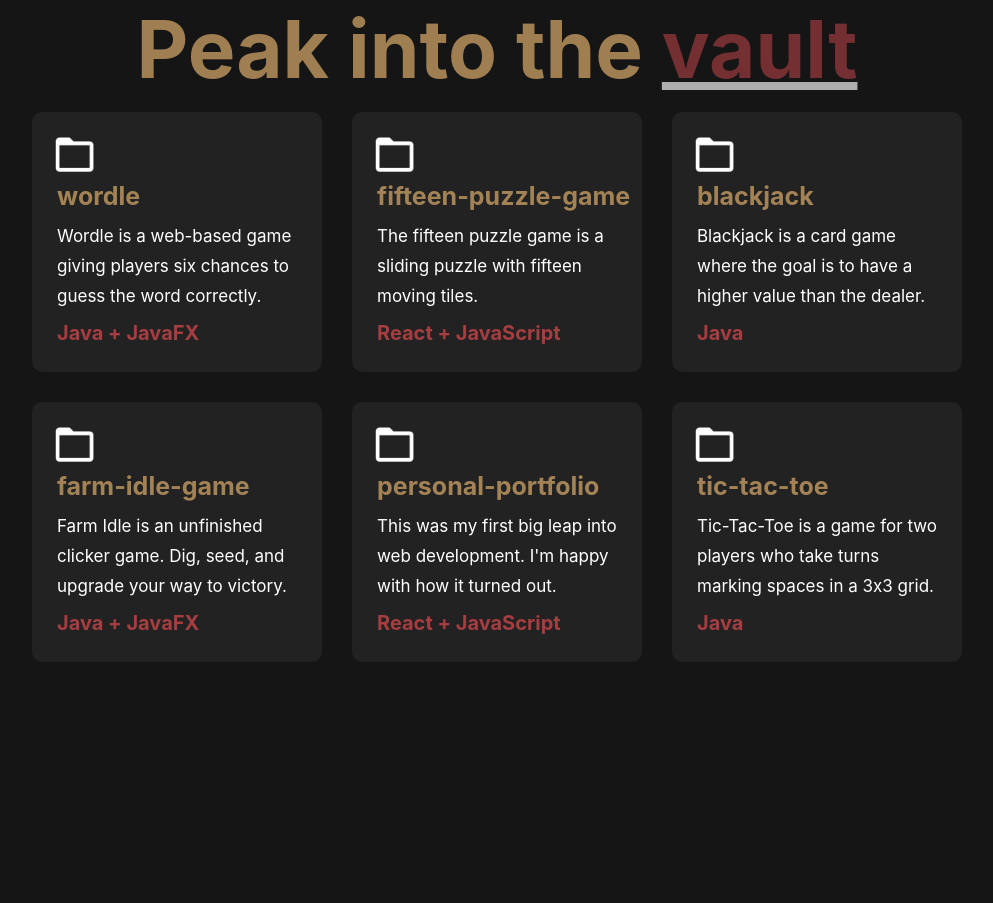
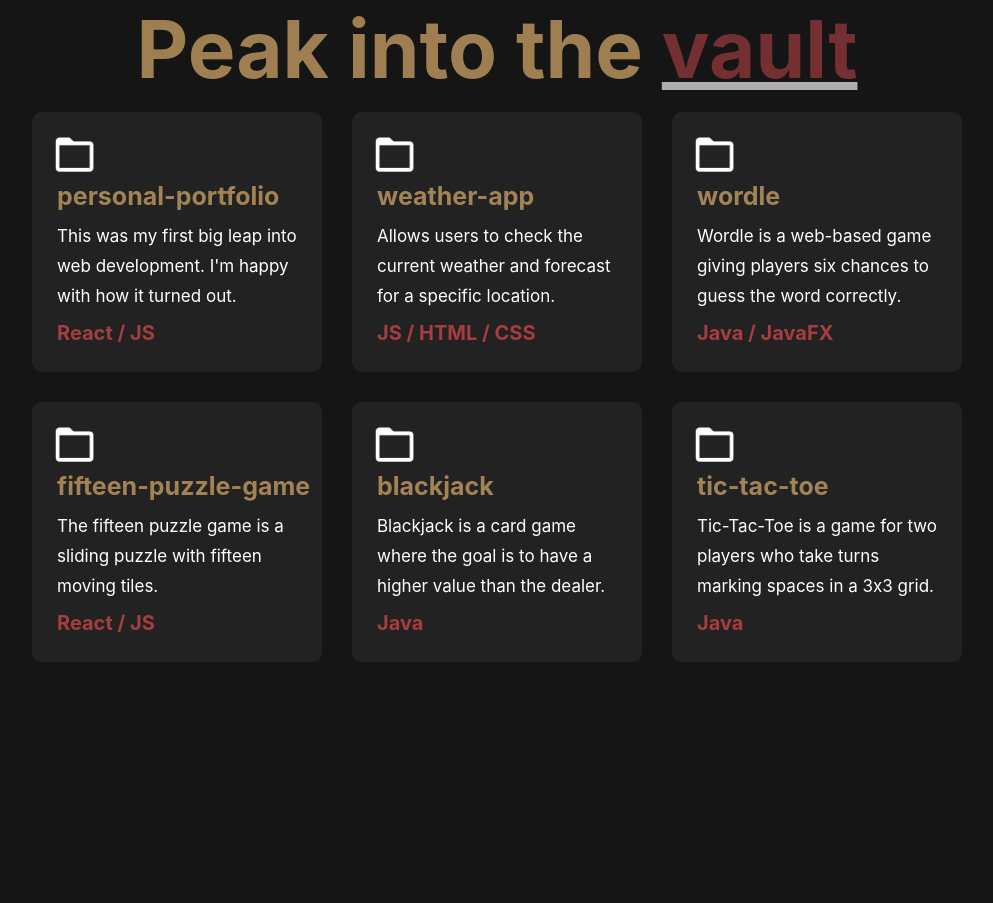
Before and after one commit to jegirhiny/jegirhiny.github.io, a React (Create React App) app: page / in a window 1280 px wide. Shown: the part 1710-2613 px from the top of the page, without its empty margins (143-1136 px from the left). Built offline with nearby package versions, Linux system fonts and the light colour scheme.

Commit message:
updated projects section to showcase most recent work

```diff
--- a/src/components/featured-projects/featured-projects.component.jsx
+++ b/src/components/featured-projects/featured-projects.component.jsx
@@ -10,33 +10,33 @@ const Projects = () => {
             <div className='projects-div'>
                 <div className='projects-div-inner'>
                     <img src='../images/folder-logo.png'></img>
+                    <h2>personal-portfolio</h2>
+                    <p>This was my first big leap into web development. I'm happy with how it turned out.</p>
+                    <h3>React / JS</h3>
+                </div>
+                <div className='projects-div-inner'>
+                    <img src='../images/folder-logo.png'></img>
+                    <h2>weather-app</h2>
+                    <p>Allows users to check the current weather and forecast for a specific location.</p>
+                    <h3>JS / HTML / CSS</h3>
+                </div>
+                <div className='projects-div-inner'>
+                    <img src='../images/folder-logo.png'></img>
                     <h2>wordle</h2>
                     <p>Wordle is a web-based game giving players six chances to guess the word correctly.</p>
-                    <h3>Java + JavaFX</h3>
+                    <h3>Java / JavaFX</h3>
                 </div>
                 <div className='projects-div-inner'>
                     <img src='../images/folder-logo.png'></img>
                     <h2>fifteen-puzzle-game</h2>
                     <p>The fifteen puzzle game is a sliding puzzle with fifteen moving tiles.</p>
-                    <h3>React + JavaScript</h3>
+                    <h3>React / JS</h3>
                 </div>
                 <div className='projects-div-inner'>
                     <img src='../images/folder-logo.png'></img>
                     <h2>blackjack</h2>
                     <p>Blackjack is a card game where the goal is to have a higher value than the dealer.</p>
                     <h3>Java</h3>
-                </div>
-                <div className='projects-div-inner'>
-                    <img src='../images/folder-logo.png'></img>
-                    <h2>farm-idle-game</h2>
-                    <p>Farm Idle is an unfinished clicker game. Dig, seed, and upgrade your way to victory.</p>
-                    <h3>Java + JavaFX</h3>
-                </div>
-                <div className='projects-div-inner'>
-                    <img src='../images/folder-logo.png'></img>
-                    <h2>personal-portfolio</h2>
-                    <p>This was my first big leap into web development. I'm happy with how it turned out.</p>
-                    <h3>React + JavaScript</h3>
                 </div>
                 <div className='projects-div-inner'>
                     <img src='../images/folder-logo.png'></img>
```
